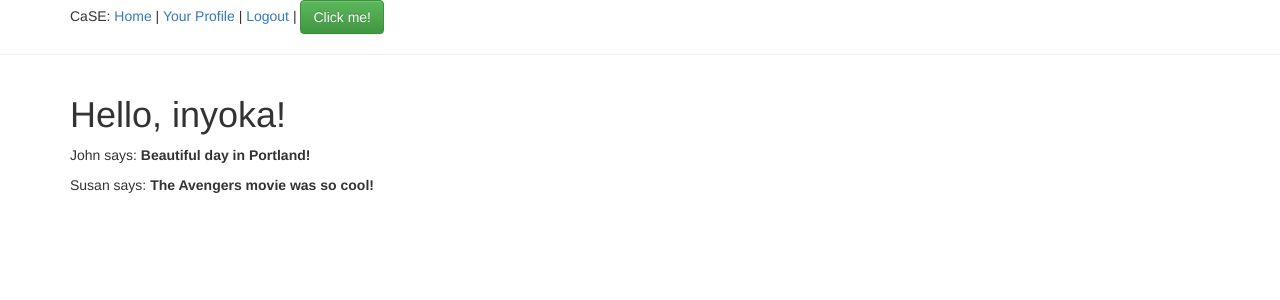
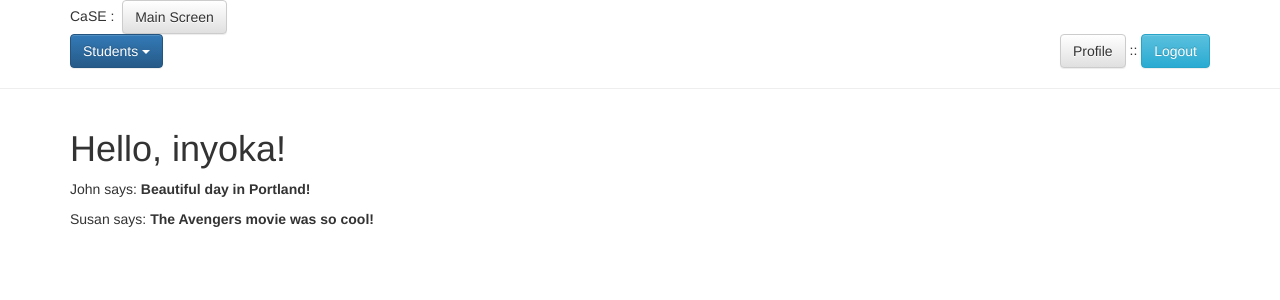
Before and after one commit to inyoka/study, a Flask app: page / in a window 1280 px wide. Shown: the top 300 px of the page. Run offline with Flask 2, Linux system fonts and the light colour scheme; a user stored in the database is signed in; data comes from the database, SQL or seed files in the repository; parts of the project's set-up code (start-up, migrations or seed data) failed here and were passed over; some libraries are stand-ins or nearby versions.

Commit message:
Add template and holders

```diff
--- a/app/templates/base.html
+++ b/app/templates/base.html
@@ -18,13 +18,30 @@
 
   </head>
   <body>
-    <div class="container">CaSE:
-        <a href="{{ url_for('index') }}">Home</a>
-        {% if g.user.is_authenticated %}
-        | <a href="{{ url_for('user', nickname=g.user.nickname) }}">Your Profile</a>
-        | <a href="{{ url_for('logout') }}">Logout</a>
-        | <button class="btn btn-success" onclick="$(this).hide();">Click me!</button>
+    <div class="container row-fluid">
+
+            CaSE :&nbsp;
+            {% if g.user.is_authenticated %}
+            <a href="{{ url_for('index') }}" class="btn btn-default">Main Screen</a>
+
+
+                      <div class="dropdown span6">
+            <button class="btn btn-primary dropdown-toggle" type="button" data-toggle="dropdown">Students <span class="caret"></span></button>
+            <ul class="dropdown-menu">
+              <li><a href="{{ url_for('createStudent') }}">Add</a></li>
+              <li><a href="{{ url_for('viewStudents') }}">View</a></li>
+              <li><a href="{{ url_for('viewStudents') }}">Browse</a></li>
+            </ul>
+
+
+        <div class="pull-right">
+          <a href="{{ url_for('user', nickname=g.user.nickname) }}" class="btn btn-default">Profile</a>
+          ::
+          <a href="{{ url_for('logout') }}" class="btn btn-info">Logout</a>
+        </div>
+
         {% endif %}
+      </div>
     </div>
     <hr>
     {% with message = get_flashed_messages()  %}
--- a/app/templates/login.html
+++ b/app/templates/login.html
@@ -33,14 +33,14 @@ function set_openid(openid, pr)
             <div class="controls">
                 {{ form.openid(size = 80, class = "span4") }}
                  {% for error in form.errors.openid %}
-                    <span class="help-inline">[{{error}}]</span><br>
+                    <span class="help-inline">[{{error}}]</span>trial<br>
                 {% endfor %}
             </div>
         </div>
         <div class="control-group">
             <div class="controls">
               <label class="checkbox" for="remember_me">
-                &emsp;{{ form.remember_me }} Remember Me</div>
+                &nbsp;&emsp;{{ form.remember_me }} Remember Me</div>
               </label>
             </div>
         </div>
--- a/app/views.py
+++ b/app/views.py
@@ -40,6 +40,18 @@ def index():
                            title='Home',
                            user=user,
                            posts=posts)
+
+
+@app.route('/add-student')
+@login_required
+def createStudent():
+    return render_template('create-student.html', title='Add Student', user=user)
+
+
+@app.route('/add-student')
+@login_required
+def viewStudents():
+    return render_template('view-students.html', title='Add Student', user=user)
 
 
 @app.route('/user/<nickname>')
```
Also changed, not shown: app/templates/create-student.html (added, +15 -0 lines), app/templates/template.html (added, +10 -0 lines), app/templates/view-students.html (added, +15 -0 lines).
